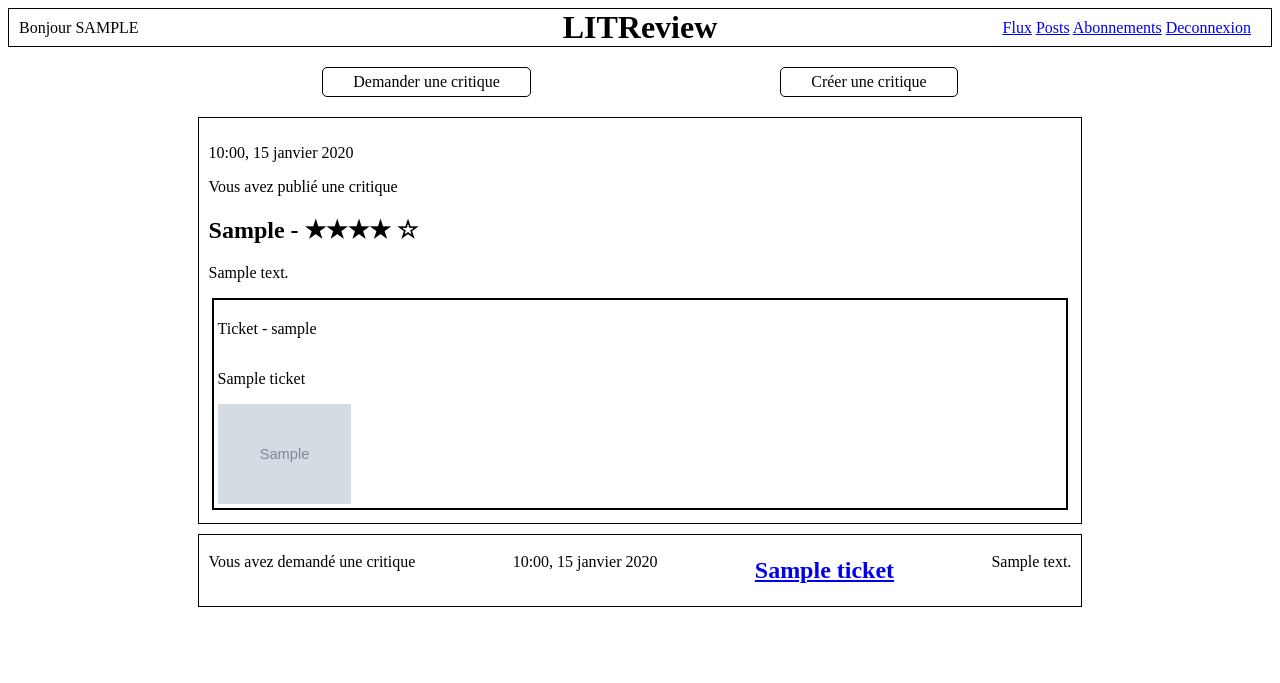
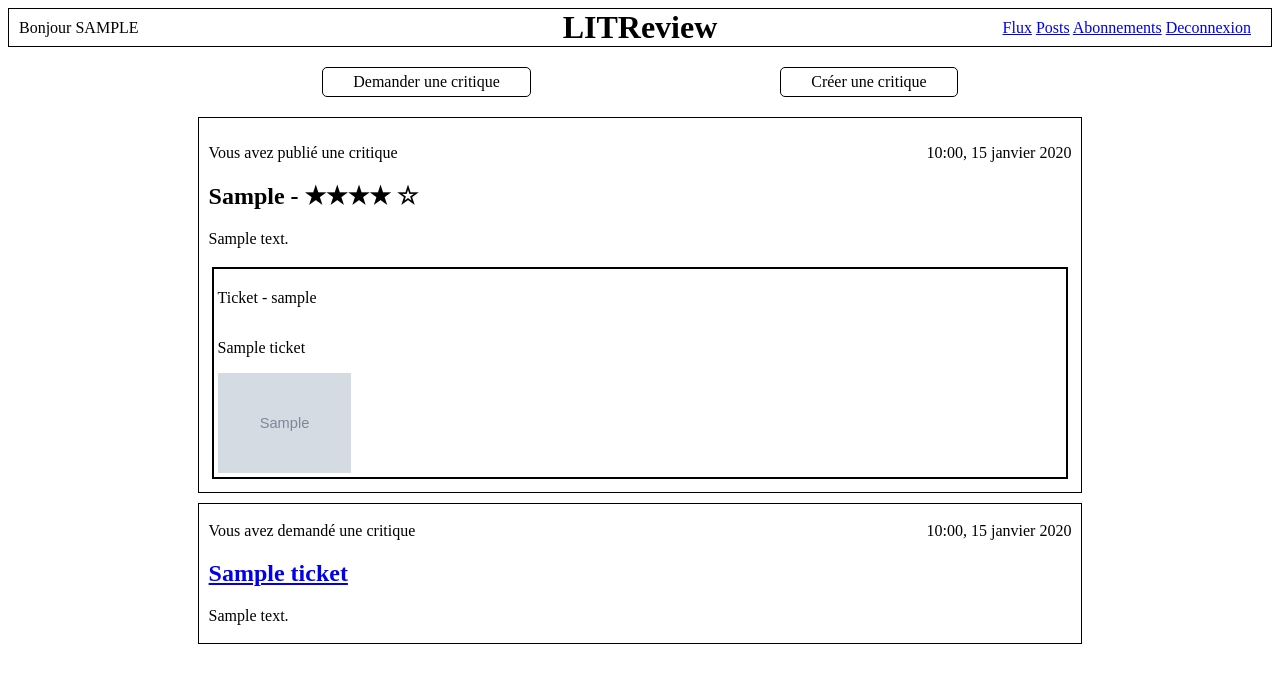
Before and after one commit to ClemiDouce/BookReview, a Django app: page / in a window 1280 px wide. Shown: the top 683 px of the page. Run offline with Django 3.2, Linux system fonts and the light colour scheme; a user stored in the database is signed in; tables that the repository leaves empty hold one stand-in row (values such as "Sample post"); grey boxes marked "Sample" are stand-in pictures.

Commit message:
update flux and post page

```diff
--- a/templates/website/flux.html
+++ b/templates/website/flux.html
@@ -23,21 +23,26 @@
 					{% with post|classname as postclass %}
 						{% if postclass == "Ticket" %}
 							<div class="ticket-item">
+								<div class="post-content">
 									<p>{% if post.user == request.user %}
 									Vous avez
 								{% else %}
 									{{ post.user.username }} à
 								{% endif %} demandé une critique</p>
-								<p>{{ post.time_created|date:'G:i, d F Y' }}</p>
 									<h2><a href="{% url "ticket:detail-ticket" post.pk %}">{{ post.title }}</a></h2>
 									<p>{{ post.description }}</p>
+								</div>
+								<div class="critic-button">
+									<p class="time-created">{{ post.time_created|date:'G:i, d F Y' }}</p>
 									{% if post not in already_critic %}
-									<a href="{% url 'review:create-review-ticket' pk=post.pk %}">Critiquer</a>
+										<a href="{% url 'review:create-review-ticket' pk=post.pk %}">Creer une critique</a>
 									{% endif %}
+								</div>
 							</div>
 						{% elif postclass == "Review" %}
 							<div class="review-item">
-								<p>{{ post.time_created|date:'G:i, d F Y' }}</p>
+								<div class="review-content">
+									<div>
 										<p>{% if post.user == request.user %}
 											Vous avez
 										{% else %}
@@ -49,6 +54,11 @@
 												&star;{% endfor %}
 										</h2>
 										<p>{{ post.body }}</p>
+									</div>
+									<div>
+										<p class="time-created">{{ post.time_created|date:'G:i, d F Y' }}</p>
+									</div>
+								</div>
 								<div class="ticket-item">
 									{% with tick=post.ticket %}
 										<p>Ticket - {{ tick.user.username }}</p>
@@ -57,7 +67,7 @@
 											<img src="{{ tick.image.url }}" alt="" style="max-height:100px">
 										{% endif %}
 										{% if tick not in already_critic %}
-											<a href="{% url 'review:create-review-ticket' pk=tick.pk %}">Critiquer</a>
+											<a href="{% url 'review:create-review-ticket' pk=tick.pk %}">Creer une critique</a>
 										{% endif %}
 									{% endwith %}
 								</div>
```
Also changed, not shown: templates/website/posts.html (+6 -1 lines). Lines whose indentation alone changed are shown as unchanged.
